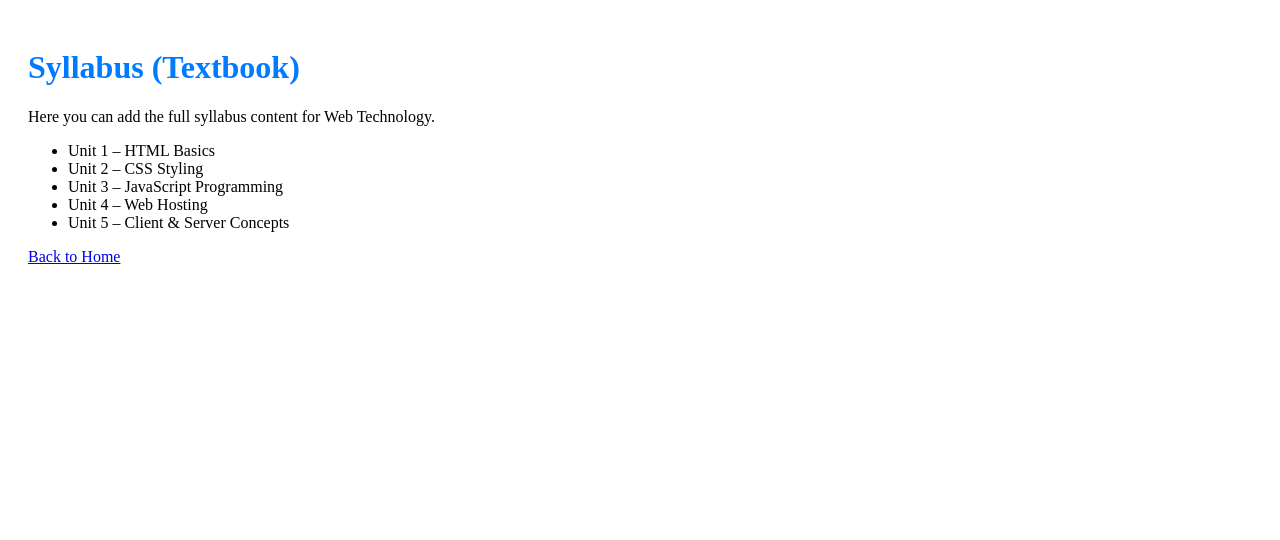
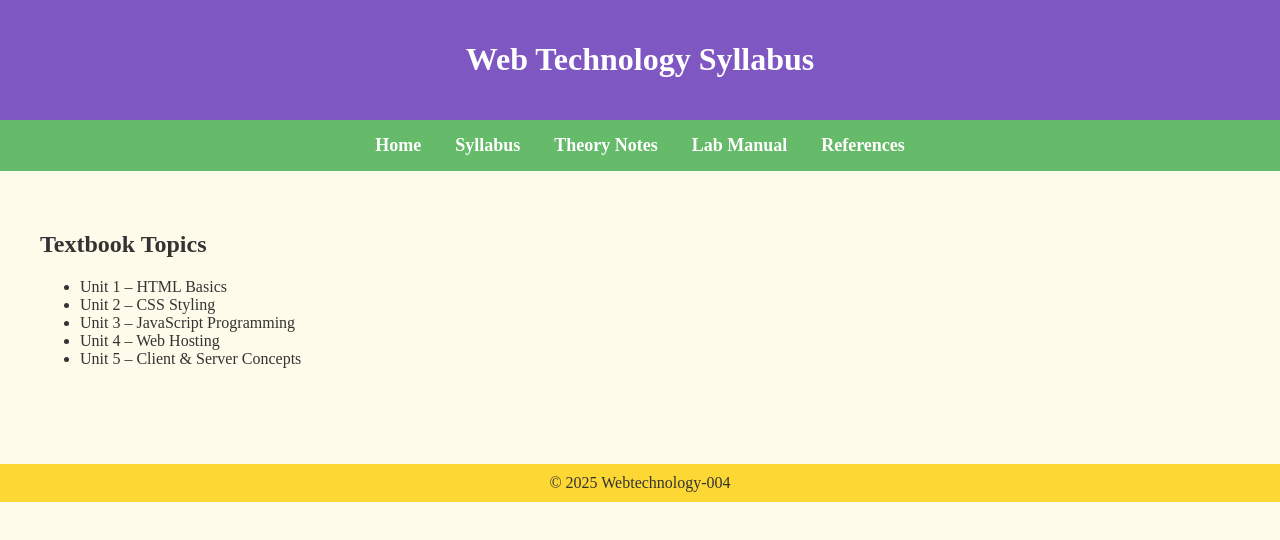
Before and after one commit to Abinaya3006/Webtechnology-004, a plain HTML site: page syllabus.html in a window 1280 px wide. Drawn offline with Linux system fonts and the light colour scheme.

Commit message:
Update syllabus.html

```diff
--- a/syllabus.html
+++ b/syllabus.html
@@ -1,15 +1,29 @@
 <!DOCTYPE html>
-<html>
+<html lang="en">
 <head>
-    <title>Syllabus</title>
+  <meta charset="UTF-8">
+  <title>Syllabus | Webtechnology-004</title>
   <style>
-        body { font-family: Times New Roman; padding: 20px; }
-        h1 { color: #007bff; }
+    body { margin: 0; font-family: "Times New Roman"; background: #fffbea; color: #333; }
+    header { background: #7e57c2; color: white; padding: 20px; text-align: center; }
+    nav { background: #66bb6a; padding: 15px; text-align: center; }
+    nav a { color: white; margin: 0 15px; text-decoration: none; font-weight: bold; font-size: 18px; }
+    nav a:hover { color: #fdd835; }
+    main { padding: 40px; }
+    footer { margin-top: 40px; background: #fdd835; padding: 10px; text-align: center; color: #333; }
   </style>
 </head>
 <body>
-    <h1>Syllabus (Textbook)</h1>
-    <p>Here you can add the full syllabus content for Web Technology.</p>
+  <header><h1>Web Technology Syllabus</h1></header>
+  <nav>
+    <a href="index.html">Home</a>
+    <a href="syllabus.html">Syllabus</a>
+    <a href="notes.html">Theory Notes</a>
+    <a href="lab.html">Lab Manual</a>
+    <a href="references.html">References</a>
+  </nav>
+  <main>
+    <h2>Textbook Topics</h2>
     <ul>
       <li>Unit 1 – HTML Basics</li>
       <li>Unit 2 – CSS Styling</li>
@@ -17,6 +31,7 @@
       <li>Unit 4 – Web Hosting</li>
       <li>Unit 5 – Client & Server Concepts</li>
     </ul>
-    <a href="index.html">Back to Home</a>
+  </main>
+  <footer>&copy; 2025 Webtechnology-004</footer>
 </body>
 </html>
```
Lines whose indentation alone changed are shown as unchanged.
